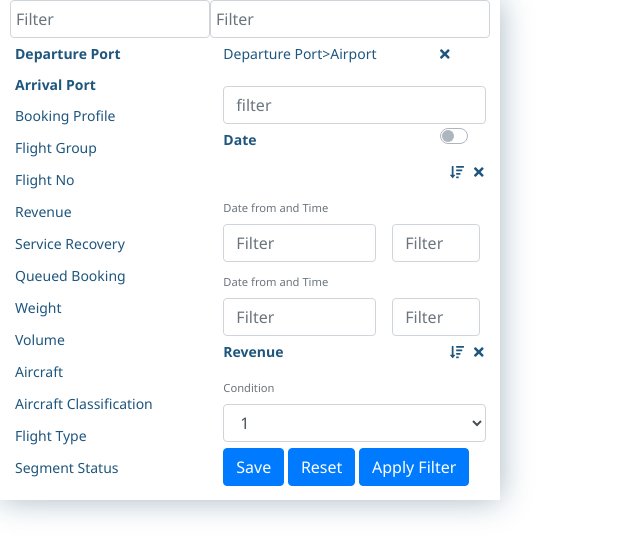
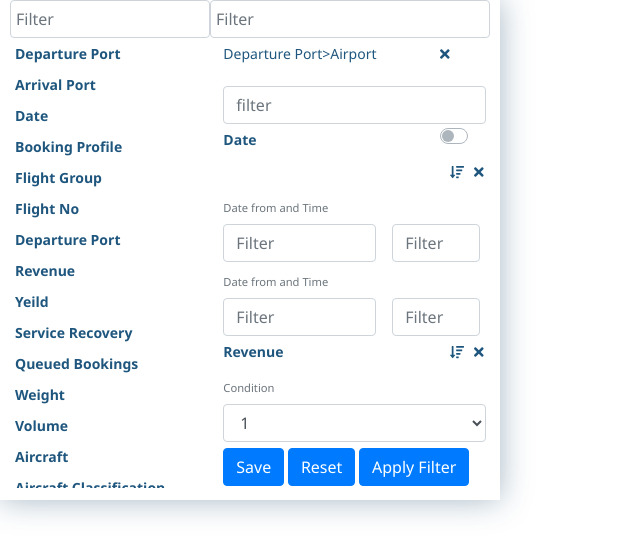
Before and after one commit to sujithcsaji88/components, a React (Create React App) app in the folder filter/: page / in a window 1280 px wide. Shown: the top 556 px of the page, without its empty margins (0-640 px from the left). Built offline with nearby package versions, Linux system fonts and the light colour scheme.

Commit message:
data binding
firstStage

```diff
--- a/filter/src/App.js
+++ b/filter/src/App.js
@@ -1,5 +1,5 @@
 import React from "react";
-// import FilterData from './stubs/FilterData.json';
+import FilterData from './stubs/FilterData.json';
 import Card from "react-bootstrap/Card";
 import { classes } from "./scss/filter.scss";
 import { Container, Accordion, Form, Button } from "react-bootstrap";
@@ -30,55 +30,26 @@ function App() {
           <div className="row">
             <div className="col-md-5 col-lg-5">
               <ul className="leftSideDrawer">
-                <li>
+                {FilterData.filter.map((filterData,index)=>{
+                return (<li>
                   <Accordion>
                     <Card>
                       <Accordion.Toggle as={Card.Header} eventKey="0">
-                        <strong> Departure Port </strong>
+                        <strong> {filterData.name} </strong>
                       </Accordion.Toggle>
                       <Accordion.Collapse eventKey="0">
                         <Card.Body>
                           <ul className="firstAccordion">
-                            <li>Airport Group</li>
-                            <li>Airport Group</li>
-                            <li>Airport Group</li>
-                            <li>Airport Group</li>
-                            <li>Airport Group</li>
-                          </ul>
-                        </Card.Body>
-                      </Accordion.Collapse>
-                    </Card>
-                    <Card>
-                      <Accordion.Toggle as={Card.Header} eventKey="1">
-                        <strong>Arrival Port</strong>
-                      </Accordion.Toggle>
-                      <Accordion.Collapse eventKey="1">
-                        <Card.Body>
-                          <ul className="firstAccordion">
-                            <li>Airport Group</li>
-                            <li>Airport Group</li>
-                            <li>Airport Group</li>
-                            <li>Airport Group</li>
-                            <li>Airport Group</li>
+                            {filterData.types && filterData.types.map((type,index)=>{
+                           return <li>{type.name}</li>
+                          })}
                           </ul>
                         </Card.Body>
                       </Accordion.Collapse>
                     </Card>
                   </Accordion>
-                </li>
-                <li>Booking Profile</li>
-                <li>Flight Group</li>
-                <li>Flight No</li>
-                <li>Revenue</li>
-                <li>Service Recovery</li>
-                <li>Queued Booking</li>
-                <li>Weight</li>
-                <li>Volume</li>
-                <li>Aircraft</li>
-                <li>Aircraft Classification</li>
-                <li>Flight Type</li>
-                <li>Segment Status</li>
-                <li>Milestone Status</li>
+                </li>)
+                })}
               </ul>
             </div>
             <div className="col-md-7 col-lg-7">
```
